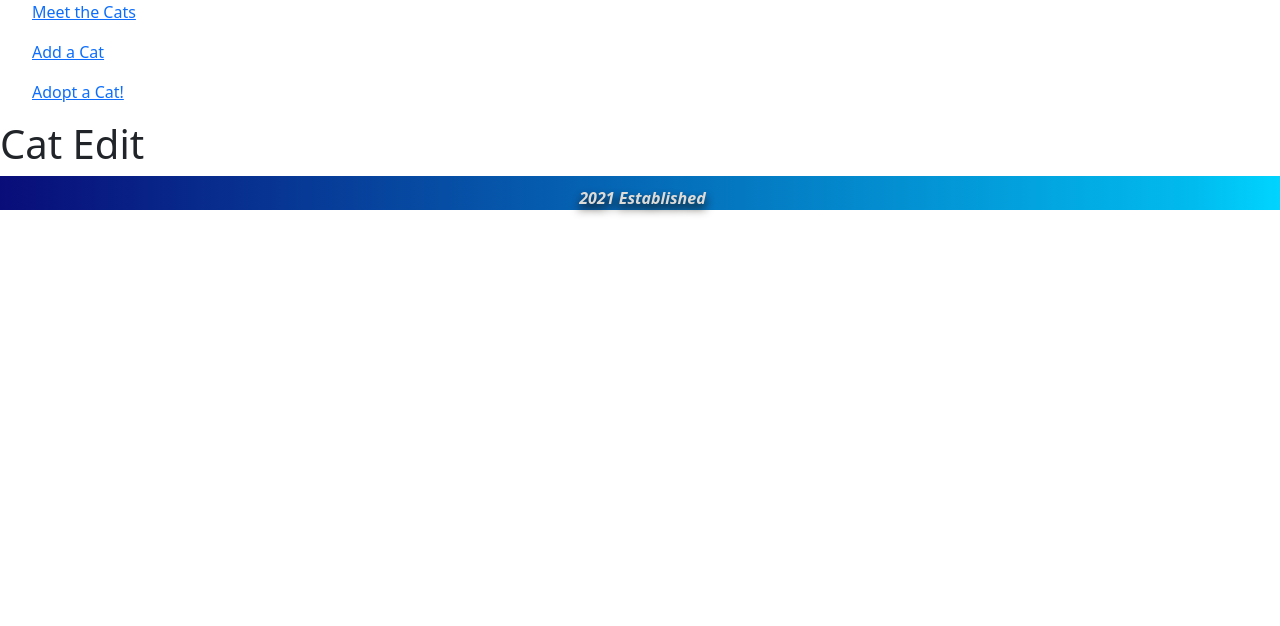
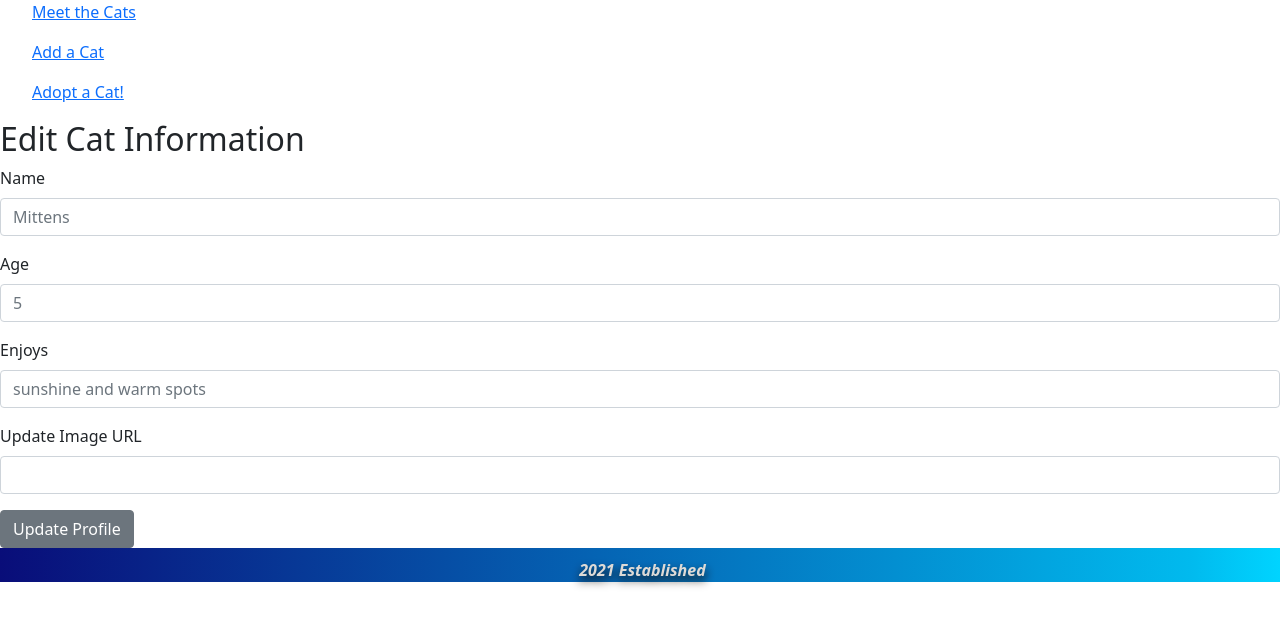
Before and after one commit to learn-academy-2021-echo/cat-tinder-frontend-gatitas, a React (Create React App) app: page /catedit/1 in a window 1280 px wide. Shown: the top 626 px of the page. Built offline with nearby package versions, Linux system fonts and the light colour scheme.

Commit message:
functionality for update Cat

```diff
--- a/src/App.js
+++ b/src/App.js
@@ -18,8 +18,11 @@ export default class App extends Component {
     };
   }
   createCat = (cat) => {
-    console.log(cat)
-  }
+    console.log(cat);
+  };
+  updateCat = (cat) => {
+    console.log(cat);
+  };
 
   render() {
     return (
@@ -35,9 +38,9 @@ export default class App extends Component {
           <Route
             path="/catshow/:id"
             render={(props) => {
-                let catId = +props.match.params.id
-                let cat = this.state.cats.find(cat => cat.id === catId)
-                return <CatShow cat={cat} />
+              let catId = +props.match.params.id;
+              let cat = this.state.cats.find((cat) => cat.id === catId);
+              return <CatShow cat={cat} />;
             }}
           />
 
@@ -45,7 +48,15 @@ export default class App extends Component {
             path="/catnew"
             render={(props) => <CatNew createCat={this.createCat} />}
           />
-          <Route path="/catedit" component={CatEdit} />
+          <Route
+            path="/catedit/:id"
+            render={(props) => {
+              let catId = +props.match.params.id;
+              let cat = this.state.cats.find((cat) => cat.id === catId);
+
+              return <CatEdit cat={cat} updateCat={this.updateCat} />;
+            }}
+          />
           <Route component={NotFound} />
         </Switch>
         <Footer />
--- a/src/pages/CatEdit.js
+++ b/src/pages/CatEdit.js
@@ -1,9 +1,79 @@
-import React, { Component } from 'react';
+import React, { Component } from "react";
+import { Redirect } from "react-router-dom";
+import { Form, FormGroup, Input, Label, Button } from "reactstrap";
 
 export default class CatEdit extends Component {
+  constructor(props) {
+    super(props);
+    this.state = {
+      editCat: {
+        name: this.props.cat.name,
+        age: this.props.cat.age,
+        enjoys: this.props.cat.enjoys,
+        image: this.props.cat.image,
+      },
+      submitted: false,
+    };
+  }
+
+  handleChange = (e) => {
+    // destructuring form out of state
+    let { editCat } = this.state;
+    editCat[e.target.name] = e.target.value;
+    // setting state to the updated form content
+    this.setState({ editCat: editCat });
+  };
+
+  handleSubmit = () => {
+    this.props.updateCat(this.state.editCat);
+    this.setState({ submitted: true });
+  };
+
   render() {
-    return <div>
-        <h1>Cat Edit</h1>
-    </div>;
+    console.log(this.state.editCat);
+    return (
+      <>
+        <h2>Edit Cat Information</h2>
+        <Form>
+          <FormGroup>
+            <Label for="name">Name</Label>
+            <Input
+              name="name"
+              placeholder={this.state.editCat.name}
+              type="text"
+              onChange={this.handleChange}
+            />
+          </FormGroup>
+          <FormGroup>
+            <Label for="age">Age</Label>
+            <Input
+              name="age"
+              placeholder={this.state.editCat.age}
+              type="text"
+              onChange={this.handleChange}
+            />
+          </FormGroup>
+          <FormGroup>
+            <Label for="enjoys">Enjoys</Label>
+            <Input
+              name="enjoys"
+              placeholder={this.state.editCat.enjoys}
+              type="text"
+              onChange={this.handleChange}
+            />
+          </FormGroup>
+          <FormGroup>
+            <Label for="image">Update Image URL</Label>
+            <Input name="image" type="url" onChange={this.handleChange} />
+          </FormGroup>
+          <Button name="submit" onClick={this.handleSubmit}>
+            Update Profile
+          </Button>
+        </Form>
+        {this.state.submitted && (
+          <Redirect to={`/catshow/${this.props.cat.id}`} />
+        )}
+      </>
+    );
   }
 }
```
Also changed, not shown: 1 other file (tests, documents, lock files or other folders). Lines whose indentation alone changed are shown as unchanged.
